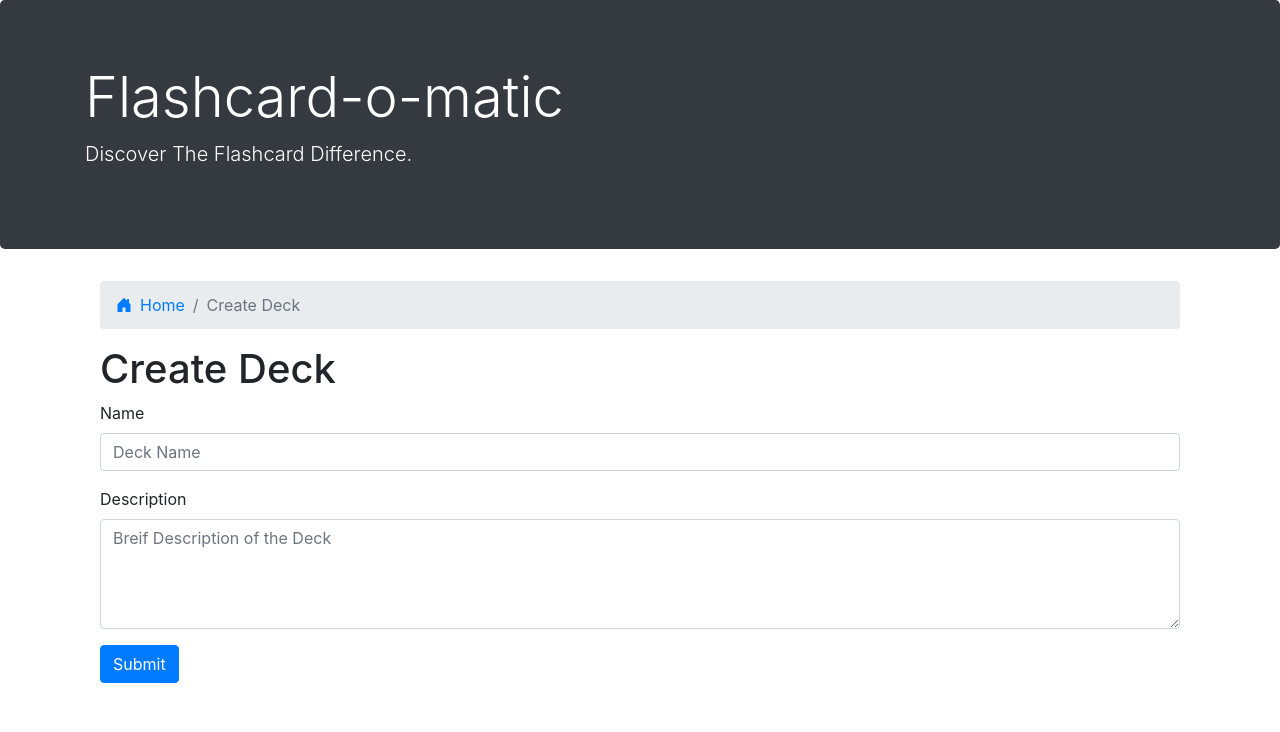
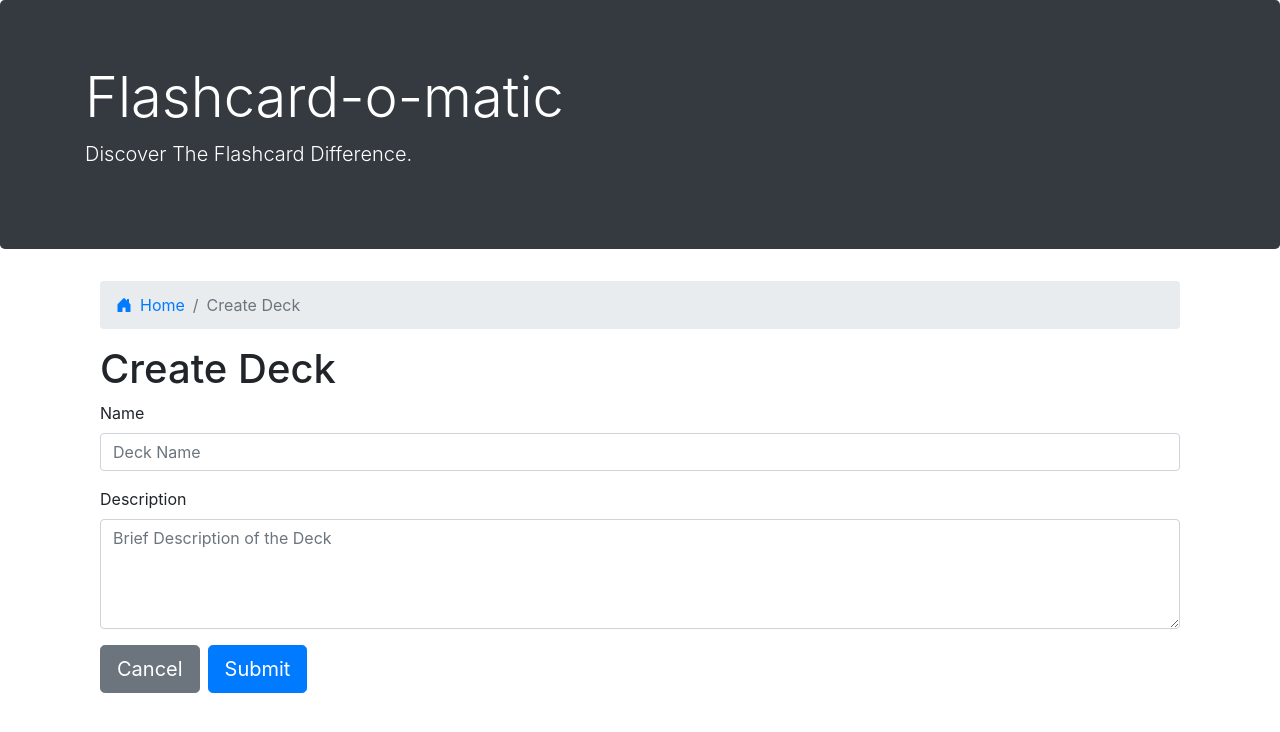
Before and after one commit to skurshner/flash, a React (Create React App) app: page /decks/new in a window 1280 px wide. Shown: the top 732 px of the page. Built offline with nearby package versions, Linux system fonts and the light colour scheme; no server answers; a web font is replaced by a local one.

Commit message:
able to add new decks

```diff
--- a/data/db.json
+++ b/data/db.json
@@ -9,6 +9,21 @@
       "name": "React Router",
       "description": "React Router is a collection of navigational components that compose declaratively with your application.",
       "id": 2
+    },
+    {
+      "name": "Test Deck 2",
+      "description": "This is a description",
+      "id": 3
+    },
+    {
+      "name": "Test 3",
+      "description": "Another one",
+      "id": 4
+    },
+    {
+      "name": "Test 4",
+      "description": "Blah Blah",
+      "id": 5
     }
   ],
   "cards": [
--- a/src/Components/Deck/CreateDeck.js
+++ b/src/Components/Deck/CreateDeck.js
@@ -1,38 +1,35 @@
 import React from "react";
+import { useState } from "react";
 import Breadcrumbs from "../Common/Breadcrumbs";
+import DeckForm from "./DeckForm";
+import { createDeck } from "../../utils/api";
+import { useHistory } from "react-router-dom";
 
 const CreateDeck = () => {
+  const history = useHistory();
+  const [name, setName] = useState("");
+  const [description, setDescription] = useState("");
+
+  const handleNameChange = event => setName(event.target.value);
+  const handleDescriptionChange = event => setDescription(event.target.value);
+  const handleSubmit = async event => {
+    event.preventDefault();
+    const newDeck = { name, description };
+    const { id } = await createDeck(newDeck);
+    history.push(`/decks/${id}`);
+  };
+
   return (
     <div className="container">
       <Breadcrumbs tier={2} currentPage={"Create Deck"} />
       <h1>Create Deck</h1>
-      <form>
-        <div className="mb-3">
-          <label htmlFor="exampleInputEmail1" className="form-label">
-            Name
-          </label>
-          <input
-            type="text"
-            className="form-control"
-            id="name"
-            placeholder={"Deck Name"}
-          />
-        </div>
-        <div className="mb-3">
-          <label htmlFor="exampleInputPassword1" className="form-label">
-            Description
-          </label>
-          <textarea
-            rows={4}
-            className="form-control"
-            id="description"
-            placeholder={"Breif Description of the Deck"}
-          />
-        </div>
-        <button type="submit" className="btn btn-primary">
-          Submit
-        </button>
-      </form>
+      <DeckForm
+        name={name}
+        description={description}
+        handleNameChange={handleNameChange}
+        handleDescriptionChange={handleDescriptionChange}
+        handleSubmit={handleSubmit}
+      />
     </div>
   );
 };
--- /dev/null
+++ b/src/Components/Deck/DeckForm.js
@@ -0,0 +1,60 @@
+import React from "react";
+import { useHistory } from "react-router-dom";
+import Button from "../Common/Button";
+
+const DeckForm = ({
+  name,
+  description,
+  handleNameChange,
+  handleDescriptionChange,
+  handleSubmit,
+}) => {
+  const history = useHistory();
+
+  return (
+    <form onSubmit={handleSubmit}>
+      <div className="mb-3">
+        <label htmlFor="name" className="form-label">
+          Name
+        </label>
+        <input
+          type="text"
+          name="name"
+          className="form-control"
+          id="name"
+          autoComplete={"off"}
+          placeholder={"Deck Name"}
+          onChange={handleNameChange}
+          value={name}
+        />
+      </div>
+      <div className="mb-3">
+        <label htmlFor="description" className="form-label">
+          Description
+        </label>
+        <textarea
+          rows={4}
+          className="form-control"
+          placeholder={"Brief Description of the Deck"}
+          onChange={handleDescriptionChange}
+          value={description}
+        />
+      </div>
+      <div className="row">
+        <div className="col-auto pr-0 mr-2">
+          <Button
+            variant={"secondary"}
+            type={"button"}
+            text={"Cancel"}
+            clickHandler={() => history.push("/")}
+          />
+        </div>
+        <div className="col-auto px-0">
+          <Button variant={"primary"} type={"submit"} text={"Submit"} />
+        </div>
+      </div>
+    </form>
+  );
+};
+
+export default DeckForm;
--- a/src/Components/Home/Home.js
+++ b/src/Components/Home/Home.js
@@ -1,9 +1,23 @@
 import { useHistory } from "react-router-dom";
+import { listDecks } from "../../utils/api";
 import Button from "../Common/Button";
 import DeckList from "./DeckList";
+import { useState } from "react";
+import { useEffect } from "react";
 
-const Home = ({ decks }) => {
+const Home = () => {
   const history = useHistory();
+  const [decks, setDecks] = useState([]);
+
+  useEffect(() => {
+    async function getDecks() {
+      const decksList = await listDecks();
+      setDecks(decksList);
+    }
+
+    getDecks();
+  }, []);
+
   const createButtonClickHandler = () => {
     history.push("/decks/new");
   };
--- a/src/Layout/index.js
+++ b/src/Layout/index.js
@@ -1,6 +1,5 @@
-import React, { useState, useEffect } from "react";
+import React from "react";
 import { Switch, Route } from "react-router-dom";
-import { listDecks } from "../utils/api";
 import Header from "./Header";
 import NotFound from "./NotFound";
 import Home from "../Components/Home/Home";
@@ -8,24 +7,13 @@ import Deck from "../Components/Deck/Deck";
 import CreateDeck from "../Components/Deck/CreateDeck";
 
 function Layout() {
-  const [decks, setDecks] = useState([]);
-
-  useEffect(() => {
-    async function getDecks() {
-      const decksList = await listDecks();
-      setDecks(decksList);
-    }
-
-    getDecks();
-  }, []);
-
   return (
     <>
       <Header />
       <div className="container">
         <Switch>
           <Route exact path={"/"}>
-            <Home decks={decks} />
+            <Home />
           </Route>
           <Route path={"/decks/new"}>
             <CreateDeck />
```
